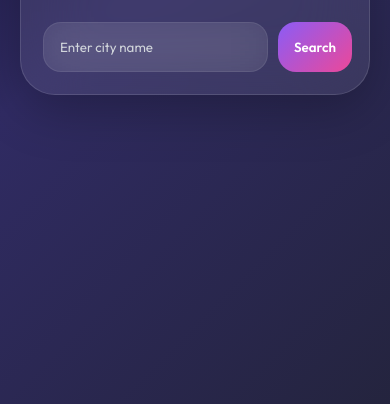
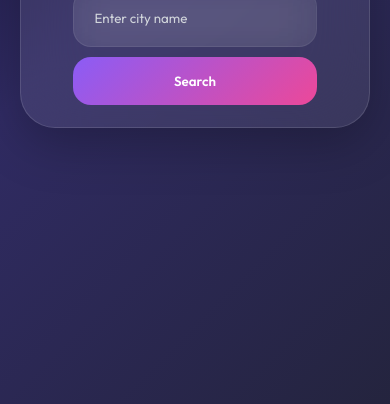
Before and after one commit to vikasxgit/weather-app, a plain HTML site: page index.html in a window 390 px wide. Shown: the part 440-844 px from the top of the page. Drawn offline with Linux system fonts and the light colour scheme.

Commit message:
fix some responsive/issue

```diff
--- a/style.css
+++ b/style.css
@@ -107,12 +107,16 @@ body {
 
 .search-box {
     display: flex;
+    justify-content: center;
+    align-items: center;
+    flex-direction: column;
     gap: 10px;
 }
 
 .search-box input {
+    width: 80%;
     flex: 1;
-    padding: 16px;
+    padding: 20px;
     border: none;
     outline: none;
     color: white;
@@ -127,6 +131,8 @@ body {
 }
 
 .search-box button {
+    width: 80%;
+    padding: 5px 10px;
     border: none;
     cursor: pointer;
     padding: 16px 22px;
```
